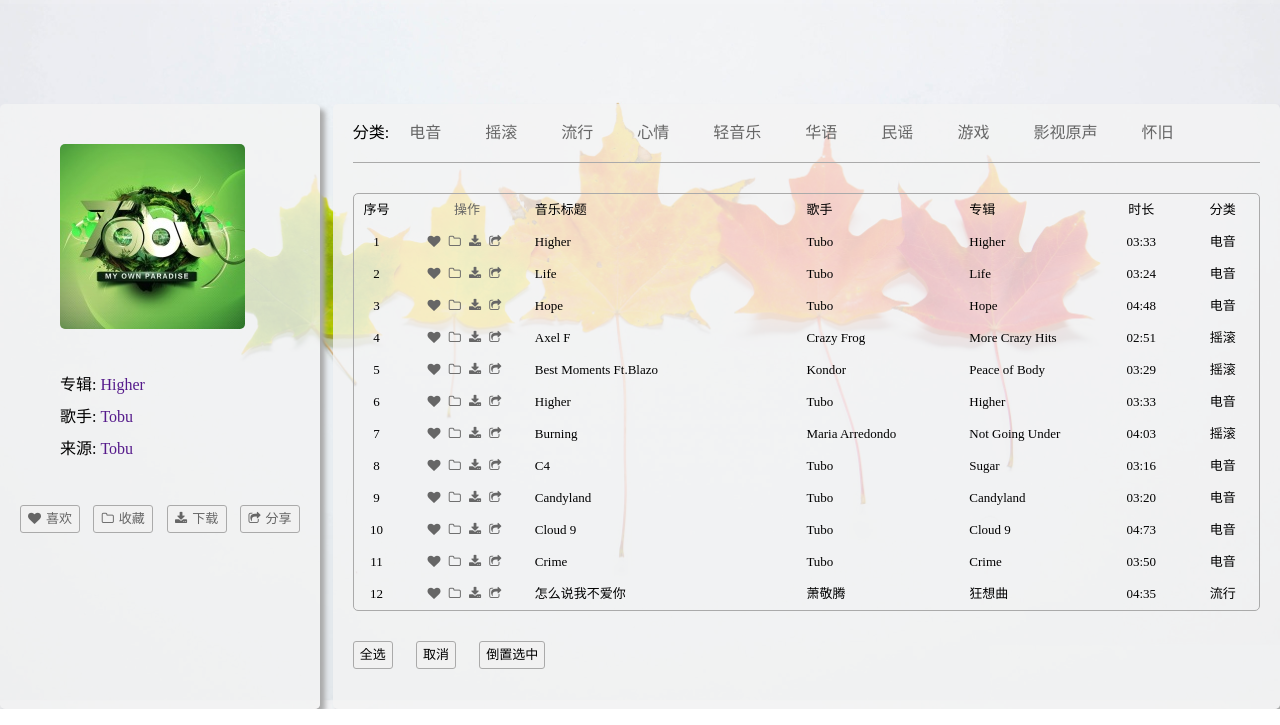
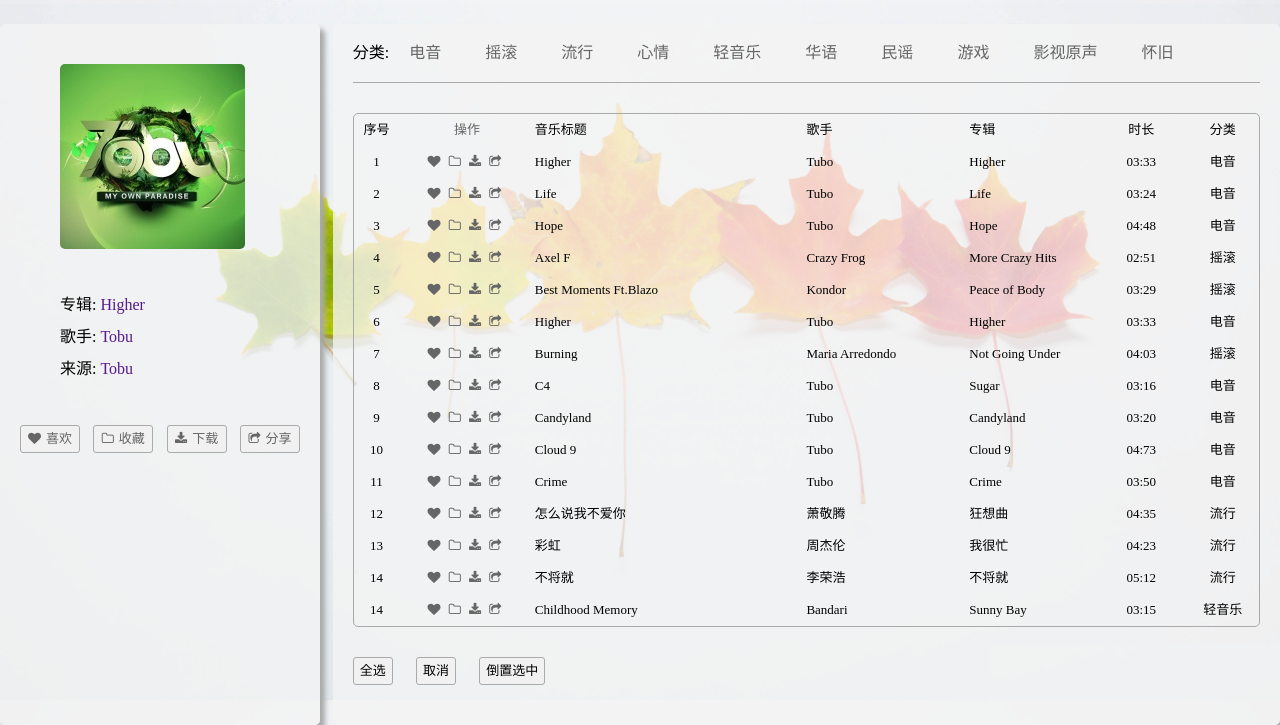
Before and after one commit to Mrfendou/blog, a plain HTML site: page view/page/music.html in a window 1280 px wide. Shown: the part 100-825 px from the top of the page. Drawn offline with Linux system fonts and the light colour scheme; a web font is replaced by a local one.

Commit message:
update-blog

```diff
--- a/css/page/index.css
+++ b/css/page/index.css
@@ -1,3 +1,7 @@
+.nav .navbar .home {
+    color: rgb(255, 102, 0);
+}
+
 .area1 {
     margin-top: 104px;
 }
--- a/css/page/movie.css
+++ b/css/page/movie.css
@@ -1,3 +1,7 @@
+.nav .navbar .movie {
+    color: rgb(255, 102, 0);
+}
+
 .content {
     margin-top: 104px;
     display: -webkit-flex;
--- a/css/page/music.css
+++ b/css/page/music.css
@@ -1,5 +1,9 @@
+.nav .navbar .music {
+    color: rgb(255, 102, 0);
+}
+
 .main-content {
-    margin-top: 204px;
+    margin-top: 124px;
 }
 
 .main-content .content {
--- a/view/page/music.html
+++ b/view/page/music.html
@@ -27,9 +27,9 @@
                     <i class="fa fa-book"></i>Library</a>
                 <a href="movie.html" class="navlink movie">
                     <i class="fa fa-tv"></i>TV</a>
-                <a href="music.html" class="navlink game">
+                <a href="" class="navlink game">
                     <i class="fa fa-gamepad"></i>Games</a>
-                <a href="" class="navlink music">
+                <a href="music.html" class="navlink music">
                     <i class="fa fa-music"></i>Music</a>
                 <a href="" class="navlink aboutme" id="aboutme">
                     <i class="fa fa-user-circle"></i>About me</a>
@@ -296,6 +296,51 @@
                             <p class="duration">04:35</p>
                             <p class="classification">流行</p>
                         </label>
+                        <label class="list">
+                            <input type="checkbox" style="display: none;">
+                            <p class="num">13</p>
+                            <p class="action">
+                                <i class="fa fa-heart"></i>
+                                <i class="fa fa-folder-o"></i>
+                                <i class="fa fa-download"></i>
+                                <i class="fa fa-share-square-o"></i>
+                            </p>
+                            <p class="music-title">彩虹</p>
+                            <p class="music-author">周杰伦</p>
+                            <p class="album">我很忙</p>
+                            <p class="duration">04:23</p>
+                            <p class="classification">流行</p>
+                        </label>
+                        <label class="list">
+                            <input type="checkbox" style="display: none;">
+                            <p class="num">14</p>
+                            <p class="action">
+                                <i class="fa fa-heart"></i>
+                                <i class="fa fa-folder-o"></i>
+                                <i class="fa fa-download"></i>
+                                <i class="fa fa-share-square-o"></i>
+                            </p>
+                            <p class="music-title">不将就</p>
+                            <p class="music-author">李荣浩</p>
+                            <p class="album">不将就</p>
+                            <p class="duration">05:12</p>
+                            <p class="classification">流行</p>
+                        </label>
+                        <label class="list">
+                            <input type="checkbox" style="display: none;">
+                            <p class="num">14</p>
+                            <p class="action">
+                                <i class="fa fa-heart"></i>
+                                <i class="fa fa-folder-o"></i>
+                                <i class="fa fa-download"></i>
+                                <i class="fa fa-share-square-o"></i>
+                            </p>
+                            <p class="music-title">Childhood Memory</p>
+                            <p class="music-author">Bandari</p>
+                            <p class="album">Sunny Bay</p>
+                            <p class="duration">03:15</p>
+                            <p class="classification">轻音乐</p>
+                        </label>
                     </div>
 
                     <div class="toolbar">
```
